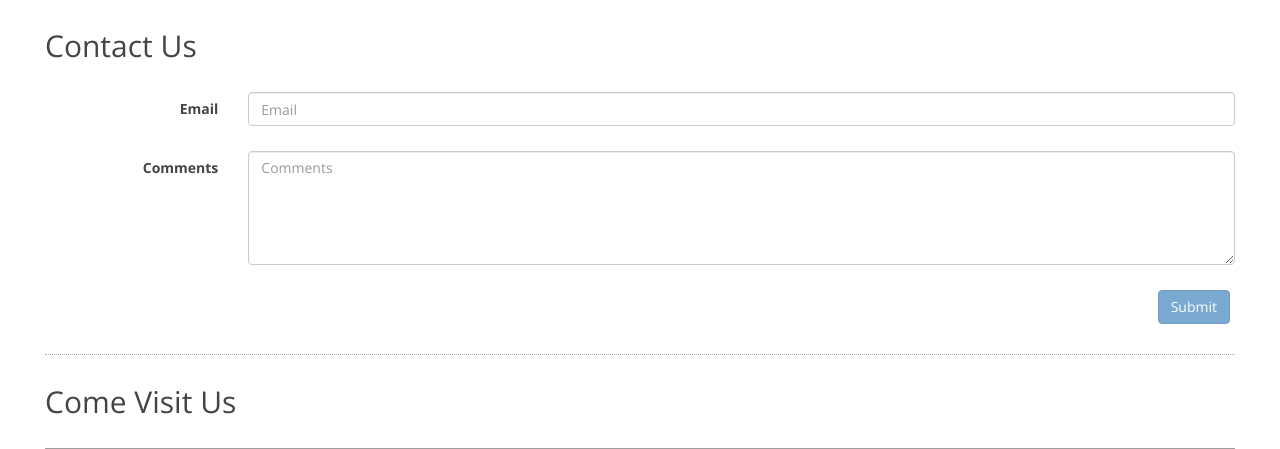
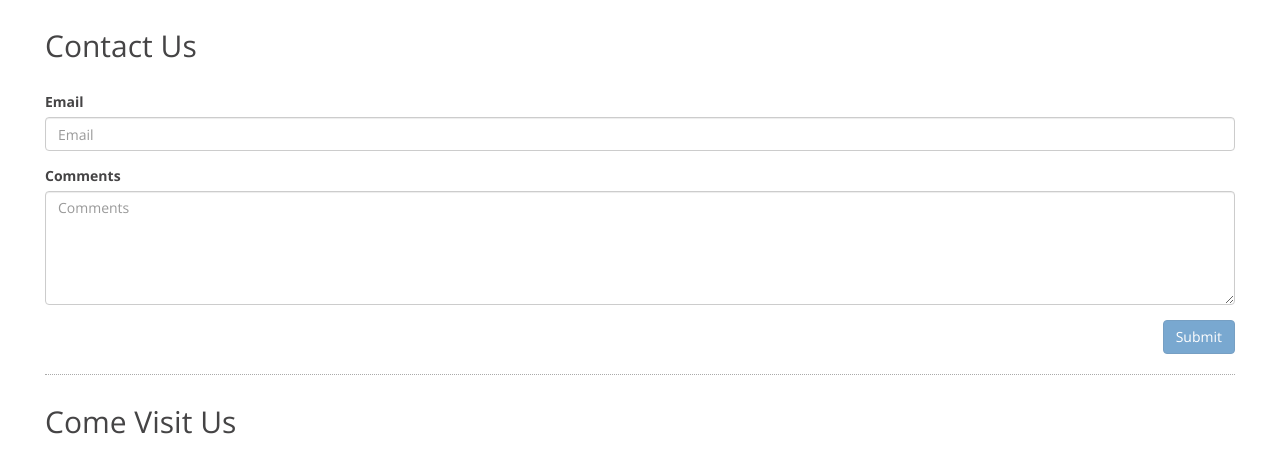
Before and after one commit to lauriefumarolo/cityplanetarium, a PHP site: page /contact_us.php in a window 1280 px wide. Shown: the part 91-540 px from the top of the page. Run offline with PHP 8.4, Linux system fonts and the light colour scheme; grey boxes are pictures that could not be loaded.

Commit message:
Updating the look of the Contact Us form.

```diff
--- a/publish/contact_us.php
+++ b/publish/contact_us.php
@@ -30,24 +30,18 @@
 		<div class="alert alert-success">
 			<strong>Success!</strong> Thank you for your comments! We will get back to you as soon as possible.
 		</div>
-		<form class="form-horizontal" role="form" data-toggle="validator">
+		<form role="form" data-toggle="validator">
 			<div class="form-group">
-				<label for="inputEmail" class="col-sm-2 control-label">Email</label>
-				<div class="col-sm-10">
-					<input type="email" id="inputEmail" class="form-control" placeholder="Email" data-error="This email address is invalid." required>
-					<div class="help-block with-errors"></div>
-				</div>
+				<label for="inputEmail">Email</label>
+				<input type="email" id="inputEmail" class="form-control" placeholder="Email" data-error="This email address is invalid." required>
+				<div class="help-block with-errors"></div>
 			</div>
 			<div class="form-group">
-				<label for="comments" class="col-sm-2 control-label">Comments</label>
-				<div class="col-sm-10">
-					<textarea id="comments" class="form-control" rows="5" placeholder="Comments" required></textarea>
-					<div class="help-block with-errors"></div>
-				</div>
+				<label for="comments">Comments</label>
+				<textarea id="comments" class="form-control" rows="5" placeholder="Comments" required></textarea>
+				<div class="help-block with-errors"></div>
 			</div>
-			<div class="form-group pull-right">
-				<button type="submit" class="btn btn-primary">Submit</button>
-			</div>
+			<button type="submit" class="btn btn-primary pull-right">Submit</button>
 		</form>
 		<hr />
 		<h2>Come Visit Us</h2>
--- a/publish/css/styles.css
+++ b/publish/css/styles.css
@@ -171,8 +171,7 @@ hr {
 /* Contact Us Styles */
 
 .pull-right {
-	padding-right: 20px;
-	margin-bottom: 30px;
+	margin-bottom: 20px;
 }
 
 /* Footer Styles */
```
